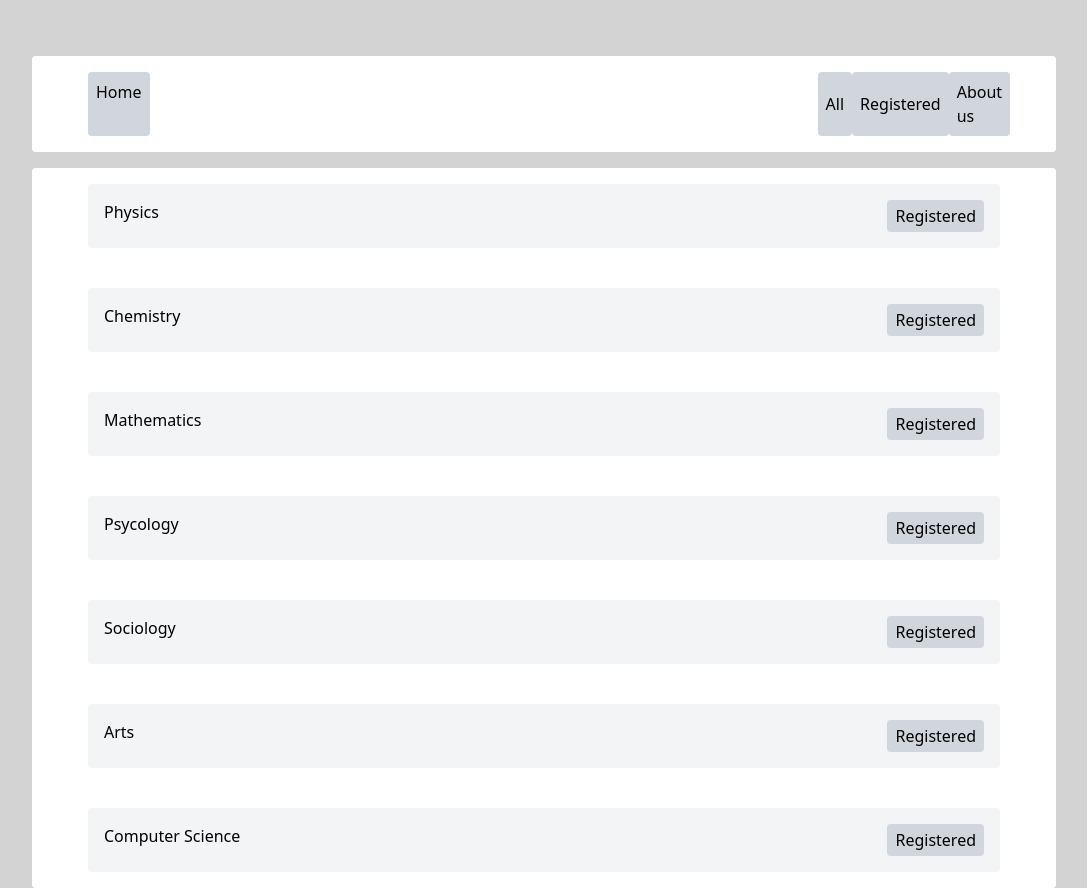
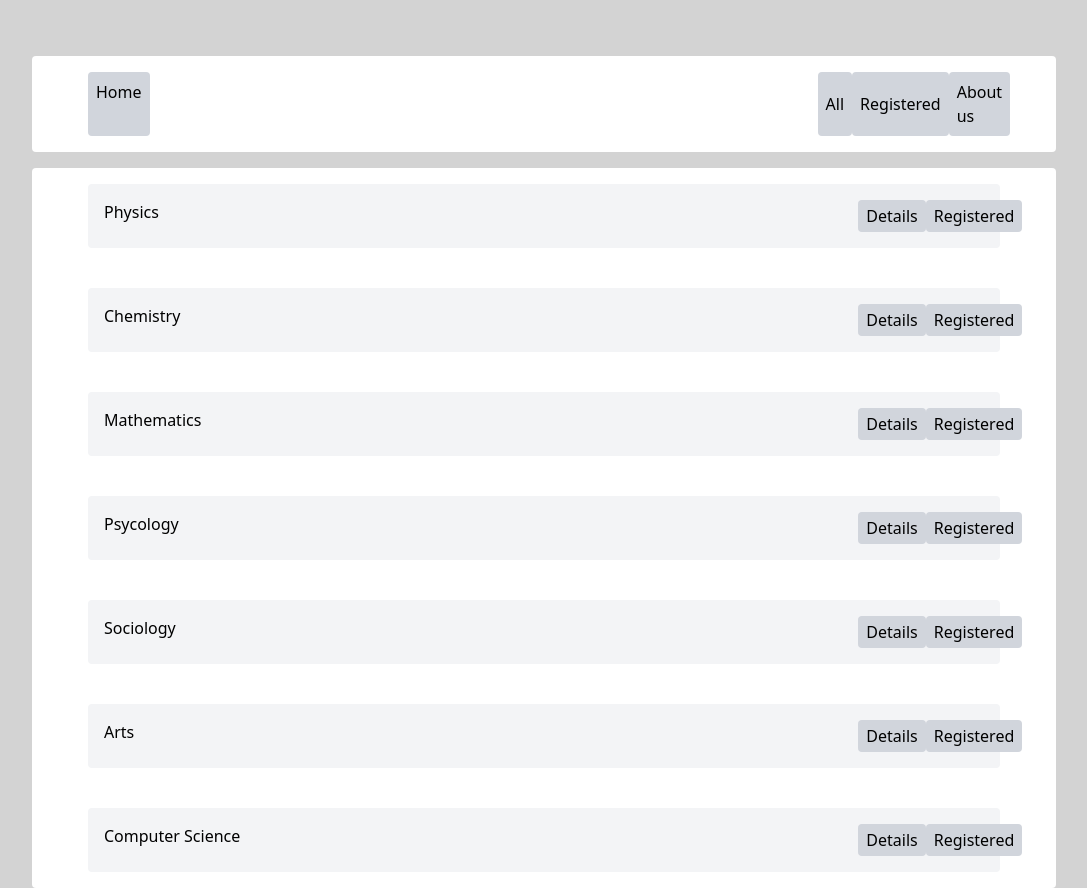
Before and after one commit to MUHAMMADFARHAN1/Courses-App-with-React, a React (Vite) app: page / in a window 1280 px wide. Shown: the whole page, without its empty margins (96-1183 px from the left). Built offline with nearby package versions, Linux system fonts and the light colour scheme.

Commit message:
Extra Tab added!

```diff
--- a/src/Components/Course_tab.jsx
+++ b/src/Components/Course_tab.jsx
@@ -5,7 +5,10 @@ function Course_tab(props) {
     <div className="flex flex-row justify-between bg-gray-100 p-4 rounded">
       <p>{props.className}</p>
       {/* <p>Registered</p> */}
-      <button className="bg-gray-300 rounded px-2 py-1">Registered</button>
+      <div className="flex flex-row justify-between bg-gray-100  rounded w-1/7">
+        <button className="bg-gray-300 rounded px-2 py-1">Details</button>
+        <button className="bg-gray-300 rounded px-2 py-1">Registered</button>
+      </div>
     </div>
   );
 }
--- a/src/Components/List.jsx
+++ b/src/Components/List.jsx
@@ -1,6 +1,8 @@
 import React from "react";
 import Course_tab from "./Course_tab";
 import data from "./../data";
+
+import { Link, NavLink, Route, Routes } from "react-router";
 
 function List() {
   return (
```
